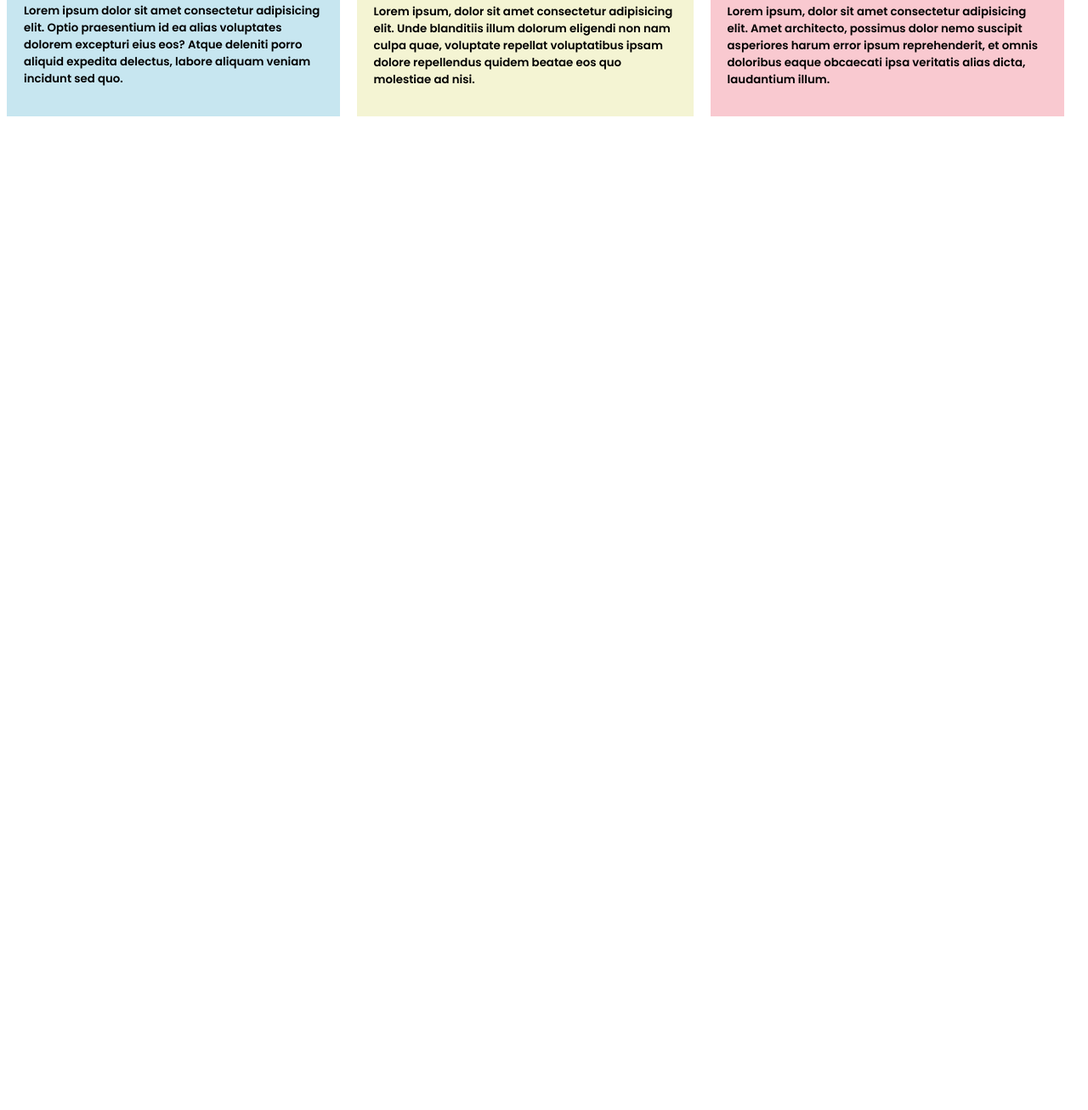
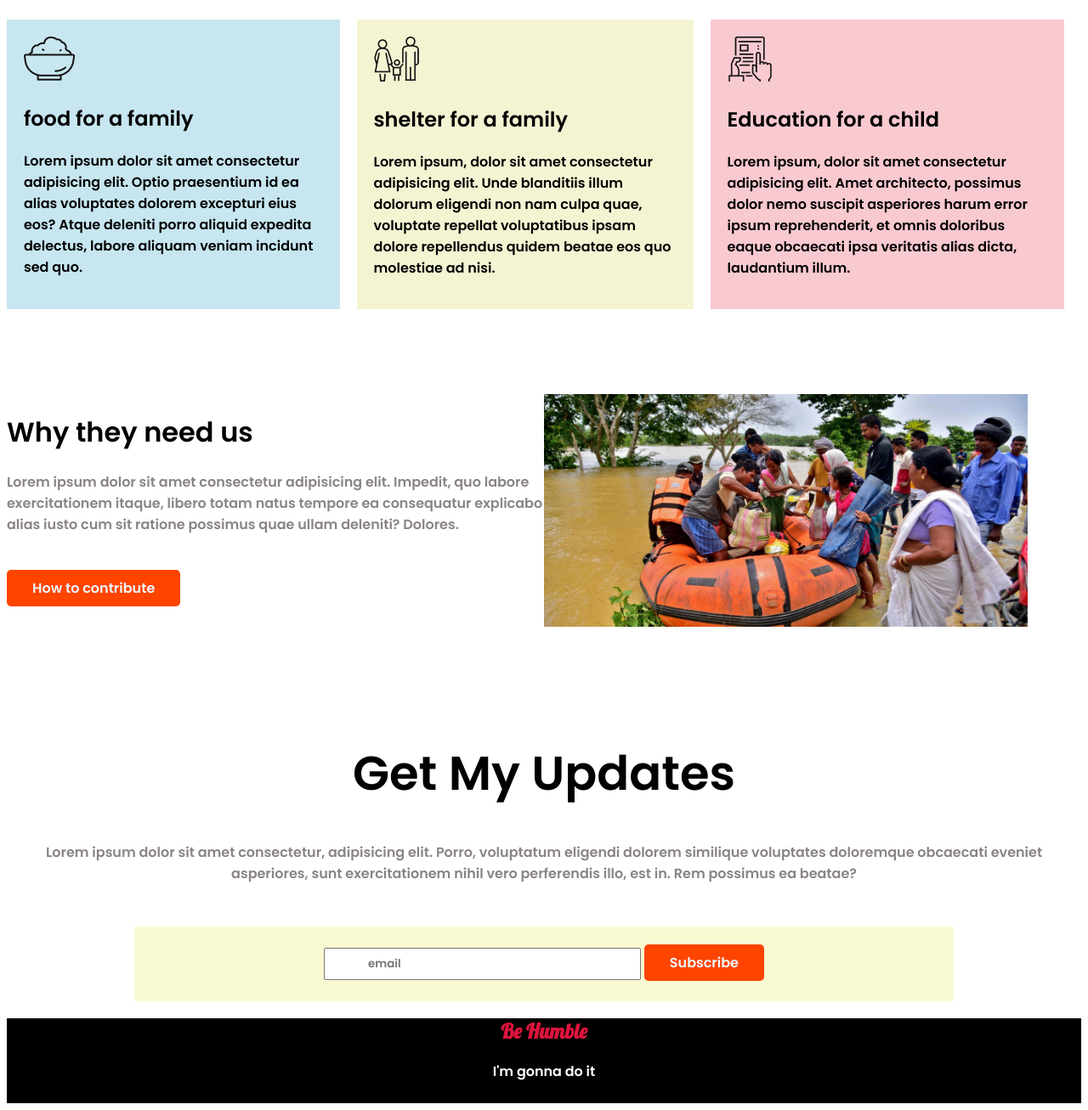
Before and after one commit to Srizon19/Donation_frontend, a plain HTML site: page index.html in a window 1280 px wide. Shown: the part 1429-2736 px from the top of the page at 85% size. Before the commit the page ends 1574 px from the top, so only its background shows below. Drawn offline with Linux system fonts and the light colour scheme.

Commit message:
rest of the page

```diff
--- a/index.html
+++ b/index.html
@@ -9,6 +9,9 @@
     <link rel="preconnect" href="https://fonts.googleapis.com">
     <link rel="preconnect" href="https://fonts.gstatic.com" crossorigin>
     <link href="https://fonts.googleapis.com/css2?family=Poppins:wght@600&display=swap" rel="stylesheet">
+    <link rel="preconnect" href="https://fonts.googleapis.com">
+    <link rel="preconnect" href="https://fonts.gstatic.com" crossorigin>
+    <link href="https://fonts.googleapis.com/css2?family=Lobster&display=swap" rel="stylesheet">
 </head>
 <body>
     <div class="header_page">
@@ -19,7 +22,7 @@
 
     </div>
     <div class="header_center">
-        <h2 class="intro_text">Donate Now</h2>
+        <h2 class="intro_text">Donate Today</h2>
         <p class="text_grey">Lorem ipsum dolor sit amet consectetur adipisicing elit. Nihil, aspernatur possimus deserunt earum reprehenderit porro temporibus facilis molestias id, aperiam dicta maxime, tempore atque amet labore repellat ad reiciendis maiores.</p>
         <div class="flex_container">
             <span class="span_styling">
@@ -41,7 +44,7 @@
 
         </div>
         <div>
-            <input class="input_design" type="text" name="" id="" placeholder="Other Amount(Taka)">
+            <input class="input_design" type="text" name="" id="money_form" placeholder="Other Amount(Taka)">
         </div>
         <div>
             <a class="red_button" target="_blank" href="">Donate Now</a>
@@ -72,8 +75,37 @@
                 <p>Lorem ipsum, dolor sit amet consectetur adipisicing elit. Amet architecto, possimus dolor nemo suscipit asperiores harum error ipsum reprehenderit, et omnis doloribus eaque obcaecati ipsa veritatis alias dicta, laudantium illum.</p>
             </span>
         </div>
+    </div>
+    <div class="flex_container">
+        <div class="half_width">
+            <h1>Why they need us</h1>
+            <p>
+                Lorem ipsum dolor sit amet consectetur adipisicing elit. Impedit, quo labore exercitationem itaque, libero totam natus tempore ea consequatur explicabo alias iusto cum sit ratione possimus quae ullam deleniti? Dolores.
+            </p>
+            <a class="red_button" href="">How to contribute</a>
+        </div>
+        <div class="half_width">
+            <img src="images/donation5.jpg" alt="">
+        </div>
+    </div>
+    <div class="header_center">
+        <div>
+            <h1 class="intro_text">Get My Updates</h1>
+        <p class="text_grey">
+            Lorem ipsum dolor sit amet consectetur, adipisicing elit. Porro, voluptatum eligendi dolorem similique voluptates doloremque obcaecati eveniet asperiores, sunt exercitationem nihil vero perferendis illo, est in. Rem possimus ea beatae?
+        </p>
+        </div>
+        <div class="email_background">
+            <input type="email" name="EMAIL" id="email" placeholder="email">
+            <a class="red_button" href="">Subscribe</a>
+        </div>
+
+    </div>
 
 
-    </div>
 </body>
+<footer>
+    <h2 class="footer_fonts">Be Humble</h2>
+    <p>I'm gonna do it</p>
+</footer>
 </html>
--- a/style.css
+++ b/style.css
@@ -30,12 +30,12 @@ body{
 .header_center{
 
     text-align: center;
-    font-size: smaller;
+    margin-top: 100px;
 }
 
 .text_grey{
     text-align: center;
-    color: rgb(183, 171, 171);
+    color: rgb(138, 132, 132);
     margin-bottom: 50px;
 }
 
@@ -48,7 +48,7 @@ body{
     color: aliceblue;
     text-decoration: none;
     border-radius: 5px;
-    margin-top: 80px;
+
 }
 
 .flex_container{
@@ -81,7 +81,7 @@ body{
 
 }
 
-::placeholder{
+#money_form{
     text-align: center;
     font-family: 'Poppins', sans-serif;
     color: rgb(211, 211, 211);
@@ -107,3 +107,45 @@ body{
     padding: 20px;
     margin-right: 20px;
 }
+
+#email{
+    padding: 7px 50px;
+    font-family: 'Poppins', sans-serif;
+    text-align: left;
+}
+
+.email_background{
+    padding: 25px 50px;
+    margin-left: 150px;
+    margin-right: 150px;
+    background-color: lightgoldenrodyellow;
+}
+
+.footer_fonts{
+    font-family: 'Lobster', cursive;
+    color: crimson;
+}
+
+footer{
+    width: 100%;
+    height: 100px;
+    background-color: black;
+    color: white;
+    text-align: center;
+
+}
+
+.half_width{
+    width: 50%;
+    padding-top: 100px;
+}
+
+.half_width p{
+    color: rgb(138, 132, 132);
+    margin-bottom: 50px;
+}
+
+.half_width img{
+    width: 90%;
+    height: 90%;
+}
```
